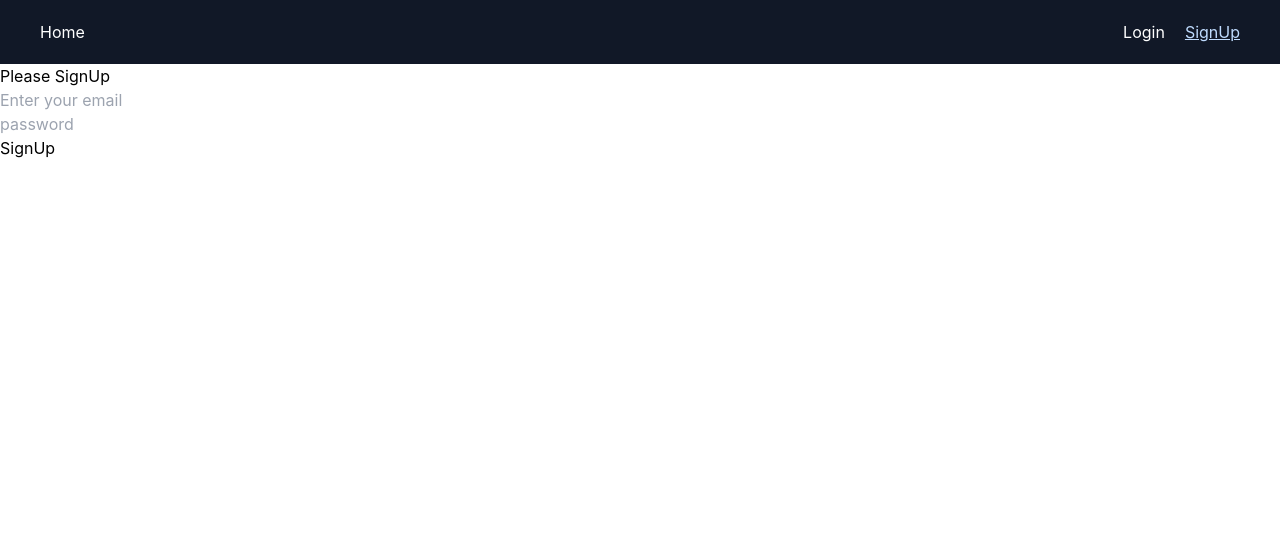
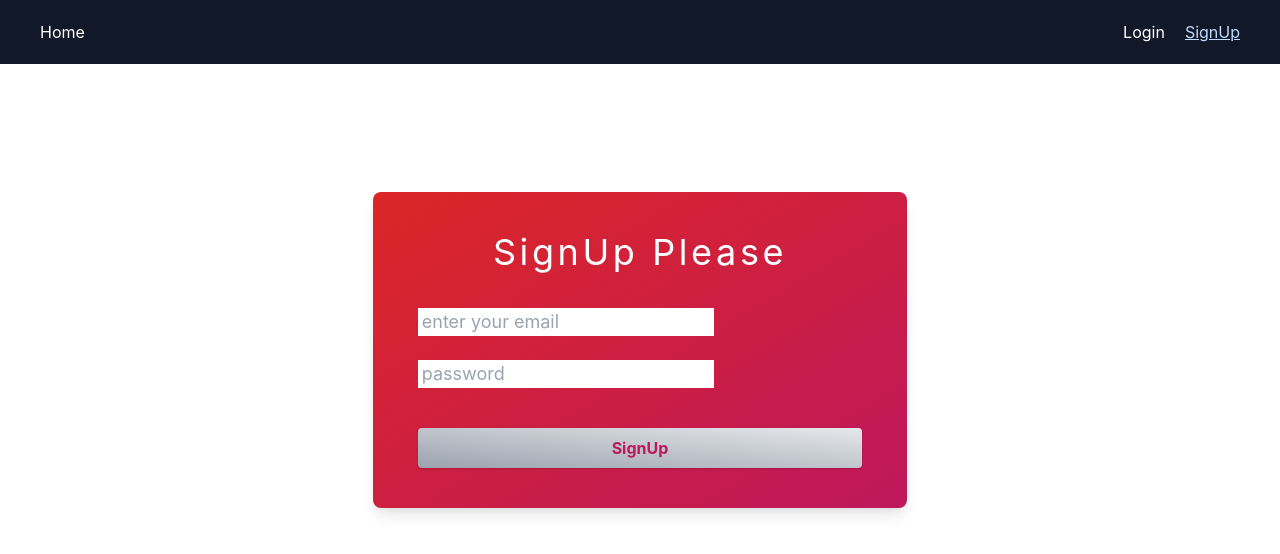
Before and after one commit to Garvnanwani/react-gallery, a React (Vite) app: page /signup in a window 1280 px wide. Shown: the top 554 px of the page. Built offline with nearby package versions, Linux system fonts and the light colour scheme; no server answers.

Commit message:
designed login signup form

```diff
--- a/src/pages/login.jsx
+++ b/src/pages/login.jsx
@@ -26,31 +26,38 @@ const Login = () => {
     }
 
     return (
-        <div>
-            <div>
-                <form onSubmit={handleLogin}>
-                    <h1>Please login</h1>
+        <div className="flex my-32  justify-center">
+            <div className=" w-5/12 text-white flex flex-wrap justify-center shadow-lg rounded-lg bg-gradient-to-br from-red-600 to-pink-700 ">
+                <form className="w-10/12" onSubmit={handleLogin}>
+                    <h1 className="w-full text-4xl tracking-widest text-center pt-10 pb-3">
+                        Login Please{' '}
+                    </h1>
                     {error && <p>{error.message}</p>}
-                    <div>
+                    <div className="w-full my-6  text-black ">
                         <input
                             type="email"
-                            className=""
                             placeholder="enter your email"
                             ref={emailRef}
                             required
+                            className="px-1 text-lg"
                         />
                     </div>
-                    <div>
+                    <div className="w-full my-6 text-black  ">
                         <input
                             type="password"
-                            className=""
                             placeholder="password"
                             ref={passwordRef}
                             required
+                            className="px-1 text-lg"
                         />
                     </div>
-                    <div>
-                        <button type="submit">LogIn</button>
+                    <div className="w-full my-10">
+                        <button
+                            type="submit"
+                            className="p-2 rounded shadow w-full bg-gradient-to-tr from-gray-400 to-gray-200 text-pink-700 font-bold"
+                        >
+                            LogIn
+                        </button>
                     </div>
                 </form>
             </div>
--- a/src/pages/signup.jsx
+++ b/src/pages/signup.jsx
@@ -2,7 +2,7 @@ import React, { useRef, useState } from 'react'
 import { useHistory } from 'react-router-dom'
 import { auth } from '../config/firebase'
 
-const Signup = () => {
+const SignUp = () => {
     const emailRef = useRef()
     const passwordRef = useRef()
     const [error, setError] = useState('')
@@ -27,31 +27,36 @@ const Signup = () => {
     }
 
     return (
-        <div>
-            <div>
-                <form onSubmit={handleSignup}>
-                    <h1>Please SignUp</h1>
-                    {error && <p>{error}</p>}
-                    <div>
+        <div className="flex my-32  justify-center">
+            <div className=" w-5/12  text-white flex flex-wrap justify-center shadow-lg rounded-lg bg-gradient-to-br from-red-600 to-pink-700 ">
+                <form className="  w-10/12 " onSubmit={handleSignup}>
+                    <h1 className="w-full text-4xl  tracking-widest text-center pt-10 pb-3">
+                        SignUp Please{' '}
+                    </h1>
+                    {error && <p>{error.message}</p>}
+                    <div className="w-full my-6  text-black ">
                         <input
                             type="email"
+                            placeholder="enter your email"
                             ref={emailRef}
-                            className=""
-                            placeholder="Enter your email"
                             required
+                            className="px-1 text-lg"
                         />
                     </div>
-                    <div>
+                    <div className="w-full my-6 text-black  ">
                         <input
+                            type="password"
+                            placeholder="password"
                             ref={passwordRef}
-                            type="password"
-                            className=""
-                            placeholder="password"
                             required
+                            className="px-1 text-lg"
                         />
                     </div>
-                    <div>
-                        <button disabled={loading} type="submit">
+                    <div className="w-full my-10">
+                        <button
+                            type="submit"
+                            className="p-2 rounded shadow w-full bg-gradient-to-tr from-gray-400 to-gray-200 text-pink-700 font-bold"
+                        >
                             SignUp
                         </button>
                     </div>
@@ -60,5 +65,4 @@ const Signup = () => {
         </div>
     )
 }
-
-export default Signup
+export default SignUp
```
